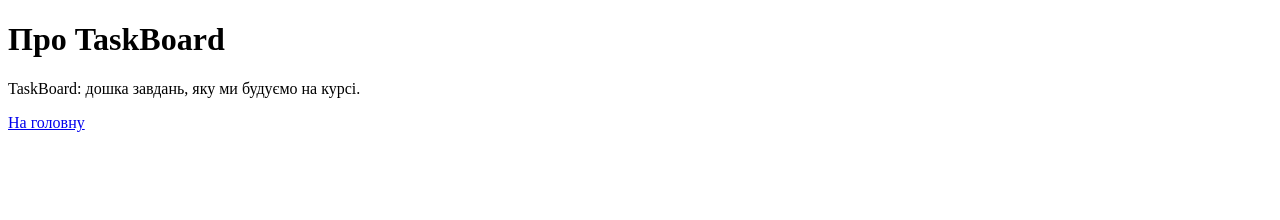
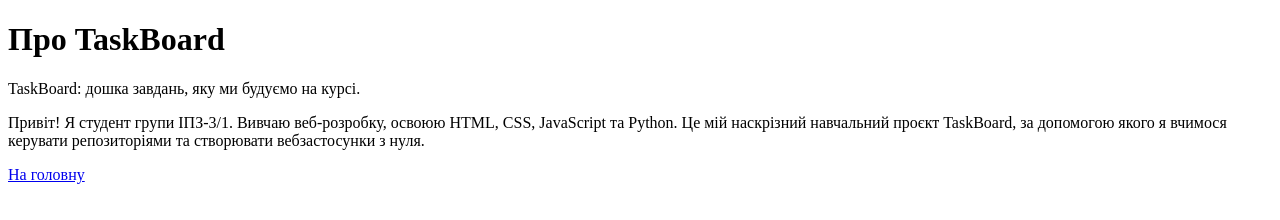
Before and after one commit to Yaroslav-Oziichuk/taskboard, a plain HTML site: page about.html in a window 1280 px wide. Drawn offline with Linux system fonts and the light colour scheme.

Commit message:
Додати інформацію про автора

```diff
--- a/about.html
+++ b/about.html
@@ -7,6 +7,10 @@
 <body>
     <h1>Про TaskBoard</h1>
     <p>TaskBoard: дошка завдань, яку ми будуємо на курсі.</p>
+    <p>Привіт! Я студент групи ІПЗ-3/1. Вивчаю веб-розробку,
+         освоюю HTML, CSS, JavaScript та Python. Це мій наскрізний навчальний проєкт
+         TaskBoard, за допомогою якого я вчимося керувати репозиторіями та створювати
+         вебзастосунки з нуля.</p>
     <a href="index.html">На головну</a>
 </body>
 </html>
```
